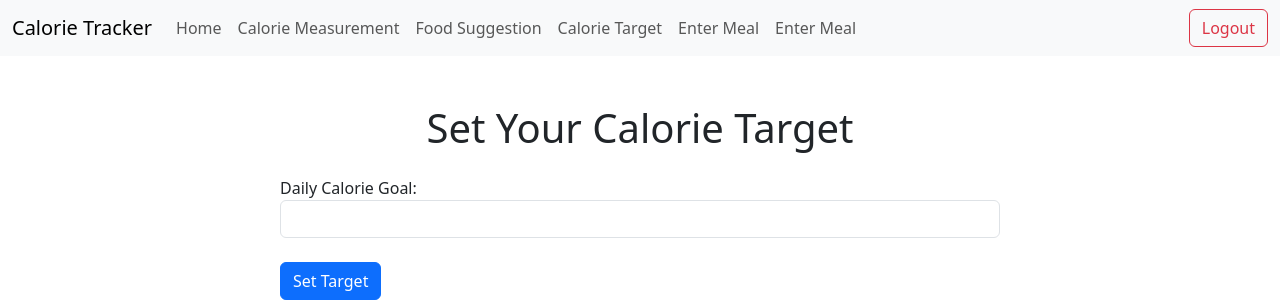
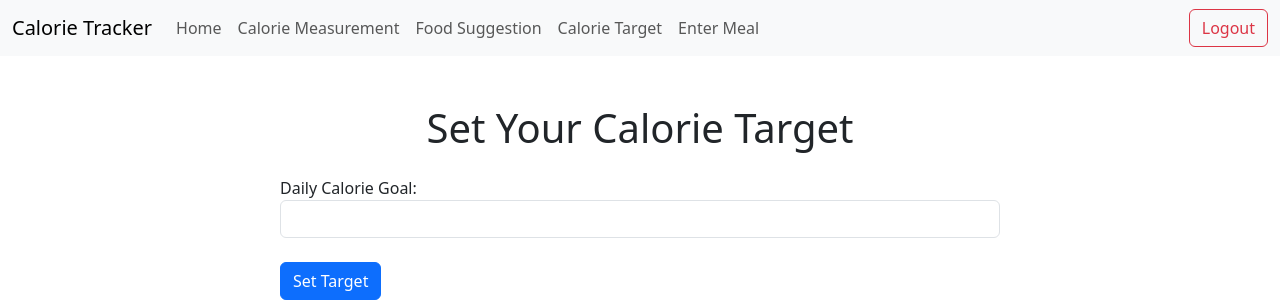
Before and after one commit to samee2007/my_flask1, a Flask app: page /calorie-target in a window 1280 px wide. Shown: the top 304 px of the page. Run offline with Flask 3, Linux system fonts and the light colour scheme; the visitor is signed in with stand-in values (Sample User, id 1); data that the repository does not hold is empty.

Commit message:
removed a header link

```diff
--- a/templates/base.html
+++ b/templates/base.html
@@ -19,7 +19,7 @@
                     <li class="nav-item"><a class="nav-link" href="/food-suggestion">Food Suggestion</a></li>
                     <li class="nav-item"><a class="nav-link" href="/calorie-target">Calorie Target</a></li>
                     <li class="nav-item"><a class="nav-link" href="/enter_meal">Enter Meal</a></li>
-                    <li class="nav-item"><a class="nav-link" href="/get_suggestion">Enter Meal</a></li>
+
                 </ul>
                 <ul class ="navbar-nav ms-auto">
                     <li class ="nav-item">
```
